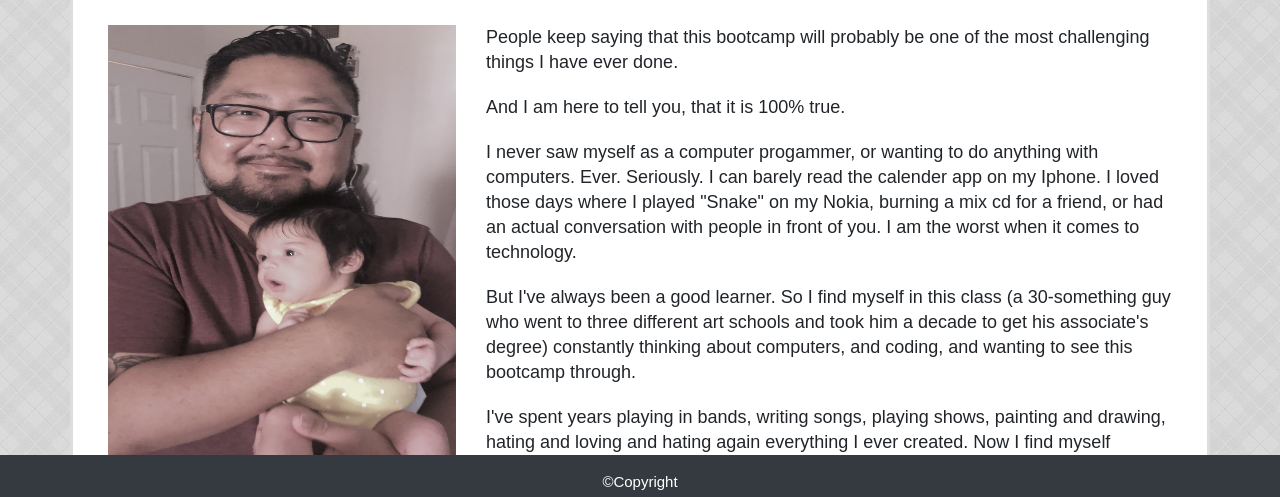
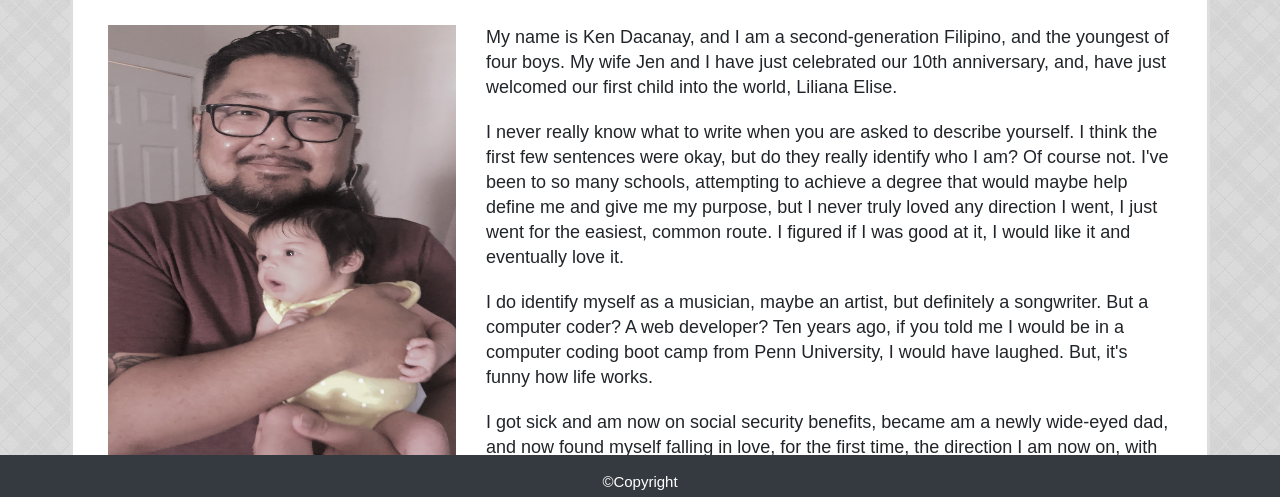
Before and after one commit to kdacanay/Bootstrap-Portfolio, a plain HTML site: page index.html in a window 1280 px wide. Shown: the part 291-788 px from the top of the page. Drawn offline with nearby package versions, Linux system fonts and the light colour scheme.

Commit message:
revised about me story

```diff
--- a/index.html
+++ b/index.html
@@ -20,13 +20,13 @@
     <div class="collapse navbar-collapse" id="navbarNav">
       <ul class="navbar-nav mr-auto">
         <li class="nav-item active">
-          <a class="nav-link" href="#">About <span class="sr-only">(current)</span></a>
+          <a class="nav-link" href="index.html">About <span class="sr-only">(current)</span></a>
         </li>
         <li class="nav-item">
-          <a class="nav-link" href="#">Portfolio</a>
+          <a class="nav-link" href="portfolio.html">Portfolio</a>
         </li>
         <li class="nav-item">
-          <a class="nav-link" href="#">Contact</a>
+          <a class="nav-link" href="c">Contact</a>
         </li>
       </ul>
     </div>
@@ -46,21 +46,18 @@
                           <img id="image" src="profile3.jpg" class="img-fluid" alt="Responsive image"/>
                           </div>
                         <div class="col-md-8">
-                          <p> People keep saying that this bootcamp will probably be one of the most challenging things I have ever done.</p>
+                          <p> My name is Ken Dacanay, and I am a second-generation Filipino, and the youngest of four boys.  My wife Jen
+                            and I have just celebrated our 10th anniversary, and, have just welcomed our first child into the world, Liliana Elise. </p>
+                            <p>I never really know what to write when you are asked to describe yourself.  I think the first few sentences were okay, but do they
+                              really identify who I am? Of course not.  I've been to so many schools, attempting to achieve a degree that would maybe help define me and give me my
+                              purpose, but I never truly loved any direction I went, I just went for the easiest, common route.  I figured if I was good at it, I would like it and eventually
+                              love it.  </p>
+                            <p>I do identify myself as a musician, maybe an artist, but definitely a songwriter.  But a computer coder? A web developer?  Ten years ago, if you told me I would
+                            be in a computer coding boot camp from Penn University, I would have laughed.  But, it's funny how life works.  </p>
+                            <p>I got sick and am now on social security benefits, became am a newly wide-eyed dad, and now found myself falling in love, for the first time,
+                              the direction I am now on, with becoming a web developer. </p>
 
-                          <p> And I am here to tell you, that it is 100% true.</p>
 
-                          <p> I never saw myself as a computer progammer, or wanting to do anything with computers.  Ever.  Seriously.  I can barely read the calender app
-                                  on my Iphone. I loved those days where I played "Snake" on my Nokia, burning a mix cd for a friend, or had an actual conversation with people in front of you.
-                                  I am the worst when it comes to technology.</p>
-
-                          <p> But I've always been a good learner.  So I find myself in this class (a 30-something guy who went to three different art schools and took him a decade to get his associate's degree)
-                                  constantly thinking about computers, and coding, and wanting to see this bootcamp through.</p>
-
-                          <p>I've spent years playing in bands, writing songs, playing shows, painting and drawing, hating and loving and hating again everything I ever created.  Now I find myself
-                                  completely passionate about something that has never crossed my mind before.</p>
-
-                          <p>So yes, it is one of the most challenging things I ever done, and I'm loving every minute.</p>
                         </div>
                 </div>
                 </div>
```
